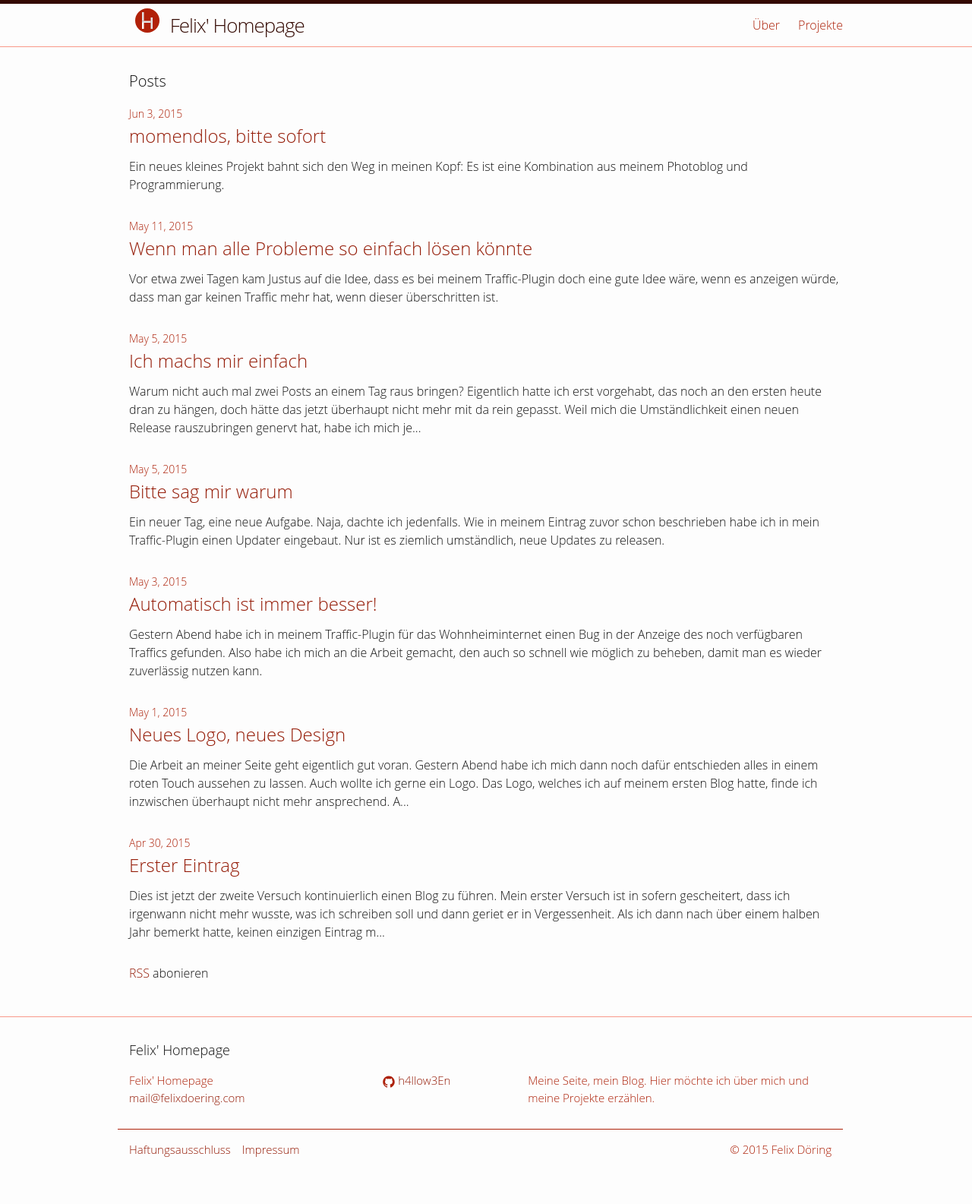
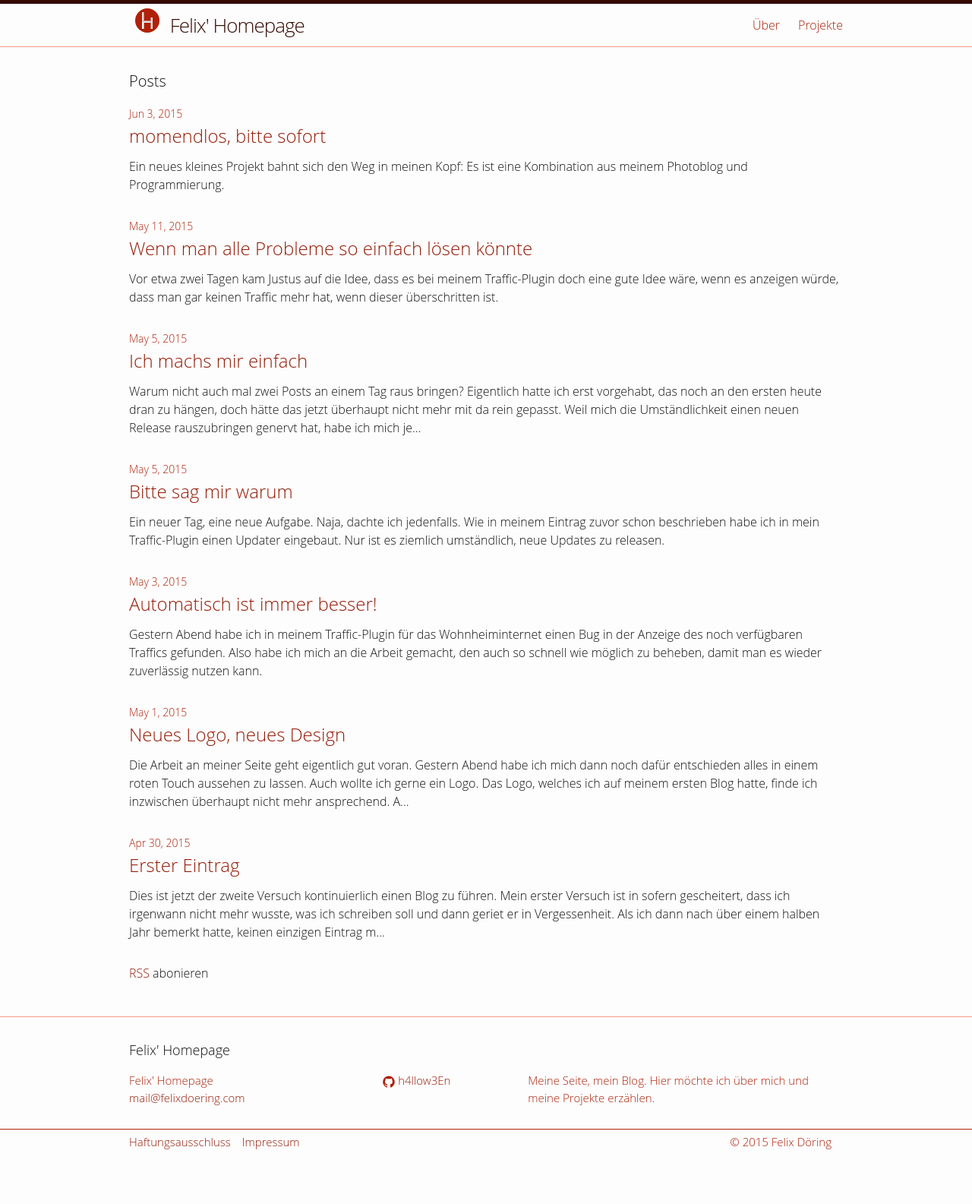
Before and after one commit to MarauderXtreme/felixdoering.com, a Jekyll site: the page built from index.html, in a window 1280 px wide. Shown: the whole page at 76% size. Built offline with Jekyll 4.4.1, drawn with Linux system fonts in a browser that asks for light colours; the list of posts is cut into pages by our own code.

Commit message:
change footer layout

```diff
--- a/_includes/footer.html
+++ b/_includes/footer.html
@@ -49,11 +49,15 @@
         <p class="text">{{ site.description }}</p>
       </div>
     </div>
-    <div class="small footer-col-wrapper footer-bottom">
-      {% for legal in site.legal %}
-      <span class="footer-col"><a href="{{ legal.url | prepend: site.baseurl }}">{{ legal.title }}</a></span>
-      {% endfor %}
-      <div class="copyright">&copy; 2015 Felix Döring</div>
+  </div>
+  <div class="footer-bottom">
+    <div class="wrapper">
+      <div class="small footer-col-wrapper">
+        {% for legal in site.legal %}
+        <span class="footer-col"><a href="{{ legal.url | prepend: site.baseurl }}">{{ legal.title }}</a></span>
+        {% endfor %}
+        <div class="copyright">&copy; 2015 Felix Döring</div>
+      </div>
     </div>
   </div>
 
--- a/_sass/_custom.scss
+++ b/_sass/_custom.scss
@@ -1,6 +1,6 @@
 .footer-bottom {
   border-top: 1px solid $red-color;
-  padding: 15px 0;
+  padding: 5px 0;
 }
 
 .copyright {
```
